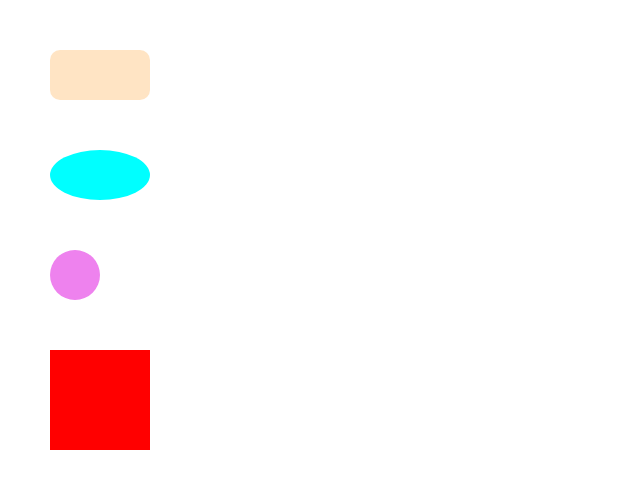
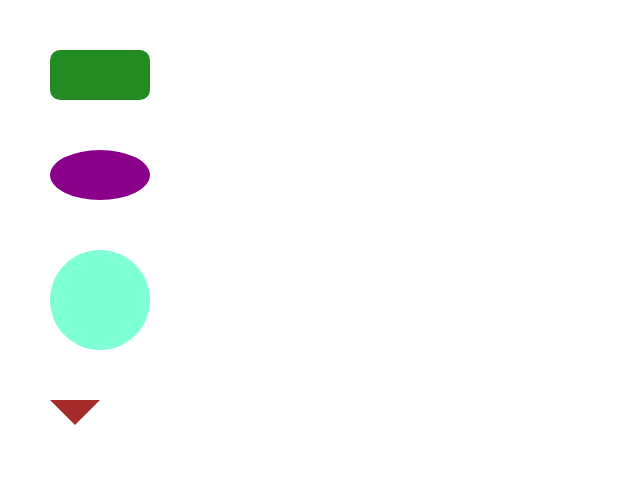
Before and after one commit to samerlagha/less8-geo, a plain HTML site: page index.html in a window 1280 px wide. Shown: the whole page, without its empty margins (0-640 px from the left). Drawn offline with nearby package versions, Linux system fonts and the light colour scheme.

Commit message:
Update index.html

```diff
--- a/index.html
+++ b/index.html
@@ -7,25 +7,28 @@
     integrity="sha256-l85OmPOjvil/SOvVt3HnSSjzF1TUMyT9eV0c2BzEGzU=" crossorigin="anonymous" />
     <style>
 
+    *{
+        box-sizing:border-box;
+    }
     .rectangle{
         border-radius: 10px;
         width: 100px;
         height: 50px;
-        background-color: bisque;
+        background-color: forestgreen;
         margin: 50px;
     }
     .oval{
         border-radius: 50%;
         width: 100px;
         height: 50px;
-        background-color: aqua;
+        background-color:darkmagenta;
         margin: 50px;
     }
     .cercle{
         border-radius:50%;
-        width: 50px;
-        height: 50px;
-        background-color: violet;
+        width: 100px;
+        height: 100px;
+        background-color: aquamarine;
         margin: 50px;
     }
     .triangle{
@@ -33,7 +36,8 @@
         height: 50px;
         margin: 50px;
         border:25px solid transparent;
-        background-color: red;
+
+        border-top-color: brown;
     }
     </style>
     <title>Document</title>
```
